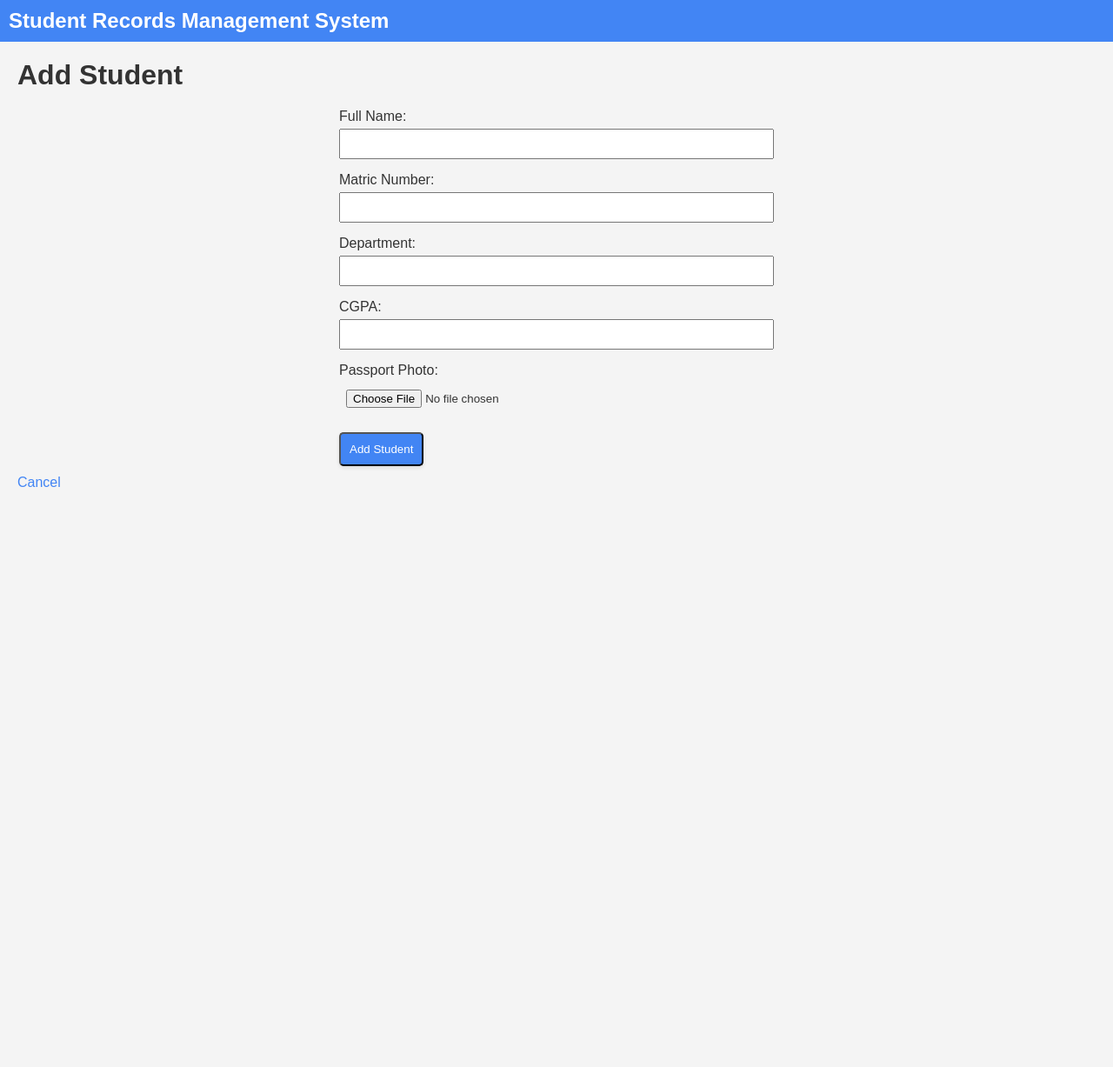
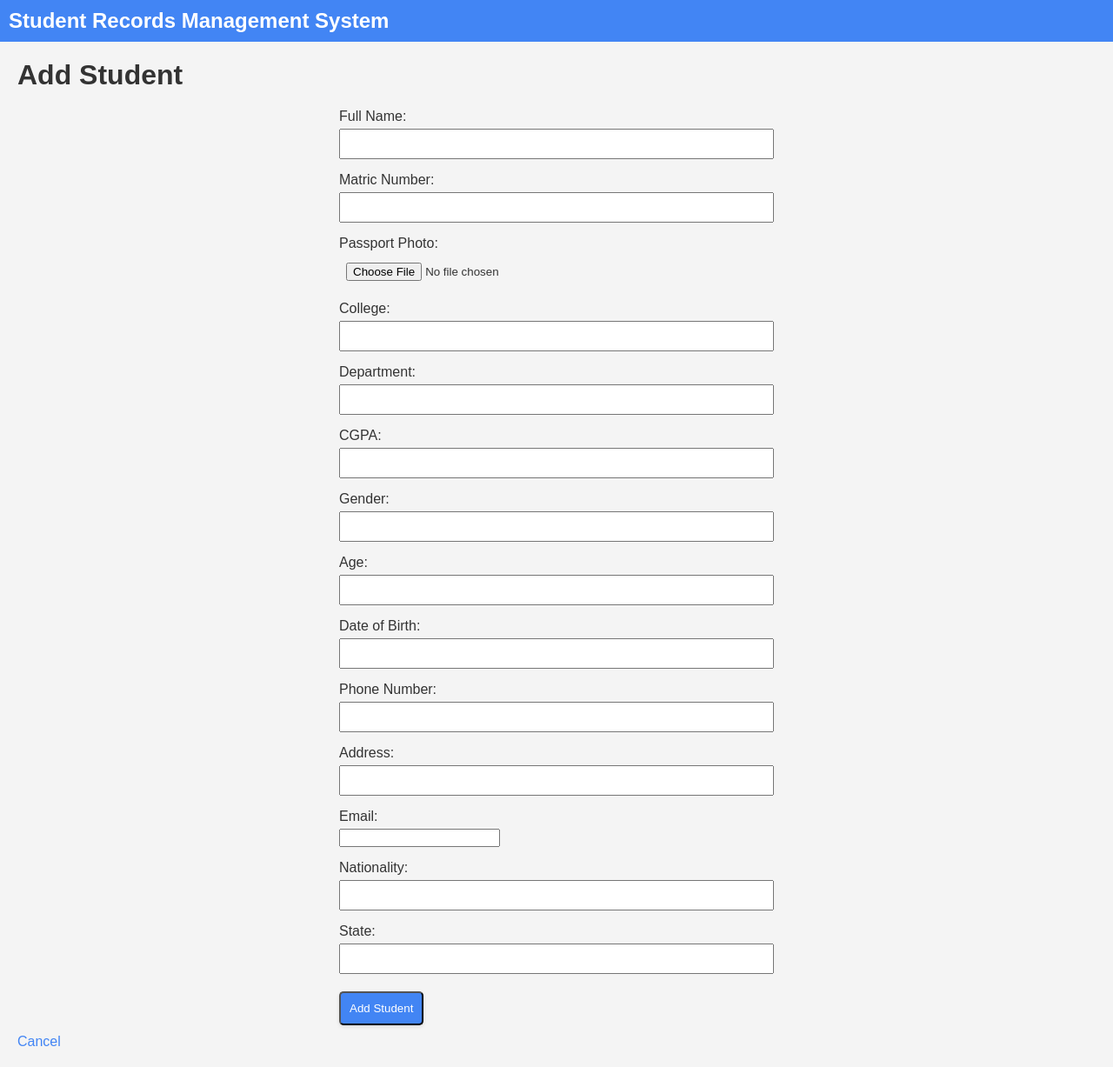
Before and after one commit to mujeeb-gh/student-records-management-system, a Django app: page /records/add/ in a window 1280 px wide. Shown: the whole page at 87% size. Before the commit the page ends 560 px from the top, so only its background shows below. Run offline with Django 4.2, Linux system fonts and the light colour scheme; parts of the project's set-up code (start-up, migrations or seed data) failed here and were passed over.

Commit message:
feat: Add additional fields to Student model

```diff
--- a/student_records/myapp/forms.py
+++ b/student_records/myapp/forms.py
@@ -4,4 +4,4 @@
 class StudentForm(forms.ModelForm):
   class Meta:
       model = Student
-      fields = ['matric_number', 'full_name', 'passport_photo', 'department', 'college', 'cgpa']
+      fields = ['matric_number', 'full_name', 'passport_photo', 'department', 'college', 'cgpa', 'gender', 'age', 'date_of_birth', 'contact_no', 'address', 'email', 'nationality', 'state']
--- a/student_records/myapp/models.py
+++ b/student_records/myapp/models.py
@@ -1,16 +1,22 @@
-from django.db import models
-
 # Create your models here.
 from django.db import models
 
 class Student(models.Model):
-    id = models.AutoField(primary_key=True)
-    matric_number = models.CharField(unique=True, max_length=20)
-    full_name = models.CharField(max_length=255)
-    passport_photo = models.ImageField(upload_to='passport_photos/', null=True, blank=True)
-    department = models.CharField(max_length=100)
-    college = models.CharField(max_length=100)
-    cgpa = models.FloatField()
+  id = models.AutoField(primary_key=True, null=False)
+  matric_number = models.CharField(unique=True, max_length=20, null=False)
+  full_name = models.CharField(max_length=255, null=False)
+  passport_photo = models.ImageField(upload_to='passport_photos/', null=False)
+  department = models.CharField(max_length=40, null=False)
+  college = models.CharField(max_length=40, null=False)
+  cgpa = models.FloatField(null=False)
+  gender = models.CharField(max_length=10, null=False)
+  age = models.IntegerField(null=False)
+  date_of_birth = models.DateField(null=False)
+  contact_no = models.CharField(max_length=15, null=False)
+  address = models.CharField(null=False, max_length=100)
+  email = models.EmailField(null=False)
+  nationality = models.CharField(null=False, max_length=50)
+  state = models.CharField(null=False, max_length=20)
 
-    def __str__(self):
-      return self.full_name
+  def __str__(self):
+    return self.full_name
--- a/student_records/myapp/templates/add_student.html
+++ b/student_records/myapp/templates/add_student.html
@@ -8,6 +8,7 @@
         {% csrf_token %}
 
         <!-- Group related fields together -->
+        <!-- Personal Information -->
         <div class="form-group">
             <label for="{{ form.full_name.id_for_label }}">Full Name:</label>
             {{ form.full_name }}
@@ -16,6 +17,17 @@
         <div class="form-group">
             <label for="{{ form.matric_number.id_for_label }}">Matric Number:</label>
             {{ form.matric_number }}
+        </div>
+
+        <div class="form-group">
+            <label for="{{ form.passport_photo.id_for_label }}">Passport Photo:</label>
+            {{ form.passport_photo }}
+        </div>
+
+        <!-- Academic Information -->
+        <div class="form-group">
+            <label for="{{ form.college.id_for_label }}">College:</label>
+            {{ form.college }}
         </div>
 
         <div class="form-group">
@@ -28,9 +40,47 @@
             {{ form.cgpa }}
         </div>
 
+        <!-- Demographic Information -->
         <div class="form-group">
-            <label for="{{ form.passport_photo.id_for_label }}">Passport Photo:</label>
-            {{ form.passport_photo }}
+            <label for="{{ form.gender.id_for_label }}">Gender:</label>
+            {{ form.gender }}
+        </div>
+
+        <div class="form-group">
+            <label for="{{ form.age.id_for_label }}">Age:</label>
+            {{ form.age }}
+        </div>
+
+        <div class="form-group">
+            <label for="{{ form.date_of_birth.id_for_label }}">Date of Birth:</label>
+            {{ form.date_of_birth }}
+        </div>
+
+        <!-- Contact Information -->
+        <div class="form-group">
+            <label for="{{ form.contact_no.id_for_label }}">Phone Number:</label>
+            {{ form.contact_no }}
+        </div>
+
+        <div class="form-group">
+            <label for="{{ form.address.id_for_label }}">Address:</label>
+            {{ form.address }}
+        </div>
+
+        <div class="form-group">
+            <label for="{{ form.email.id_for_label }}">Email:</label>
+            {{ form.email }}
+        </div>
+
+        <!-- Additional Information -->
+        <div class="form-group">
+            <label for="{{ form.nationality.id_for_label }}">Nationality:</label>
+            {{ form.nationality }}
+        </div>
+
+        <div class="form-group">
+            <label for="{{ form.state.id_for_label }}">State:</label>
+            {{ form.state }}
         </div>
 
         <!-- Submit button -->
--- a/student_records/myapp/urls.py
+++ b/student_records/myapp/urls.py
@@ -3,7 +3,6 @@
 
 urlpatterns = [
     path('add/', views.add_student, name='add_student'),
-    path('add/success/', views.add_student_success, name='add_student_success'),
     path('read/<path:matric_number>/', views.read_student, name='read_student'),
     path('download/<path:matric_number>/', views.download_report, name='download_report'),
     path('delete/<path:matric_number>/', views.delete_student, name='delete_student'),
--- a/student_records/myapp/views.py
+++ b/student_records/myapp/views.py
@@ -71,19 +71,3 @@
         return redirect('homepage')
 
     return render(request, 'delete_student.html', {'student': student})
-
-def add_student_success(request):
-  return render(request, 'add_student_success.html')
-
-
-def get_student(request, matric_number):
-  student = get_object_or_404(Student, matric_number=matric_number)
-  data = {
-      'matric_number': student.matric_number,
-      'full_name': student.full_name,
-      'passport': student.passport,
-      'department': student.department,
-      'college': student.college,
-      'cgpa': student.cgpa,
-  }
-  return JsonResponse(data)
```
Also changed, not shown: student_records/myapp/templates/add_student_success.html (deleted, +0 -7 lines), student_records/myapp/templates/edit_student.html (+52 -2 lines), student_records/db.sqlite3, student_records/myapp/migrations/0001_initial.py (deleted), student_records/myapp/migrations/0002_remove_student_passport_student_passport_photo.py (deleted), student_records/myapp/migrations/0003_student_id_alter_student_matric_number.py (deleted), student_records/myapp/migrations/0004_alter_student_id.py (deleted), student_records/myapp/migrations/__init__.py (deleted).
